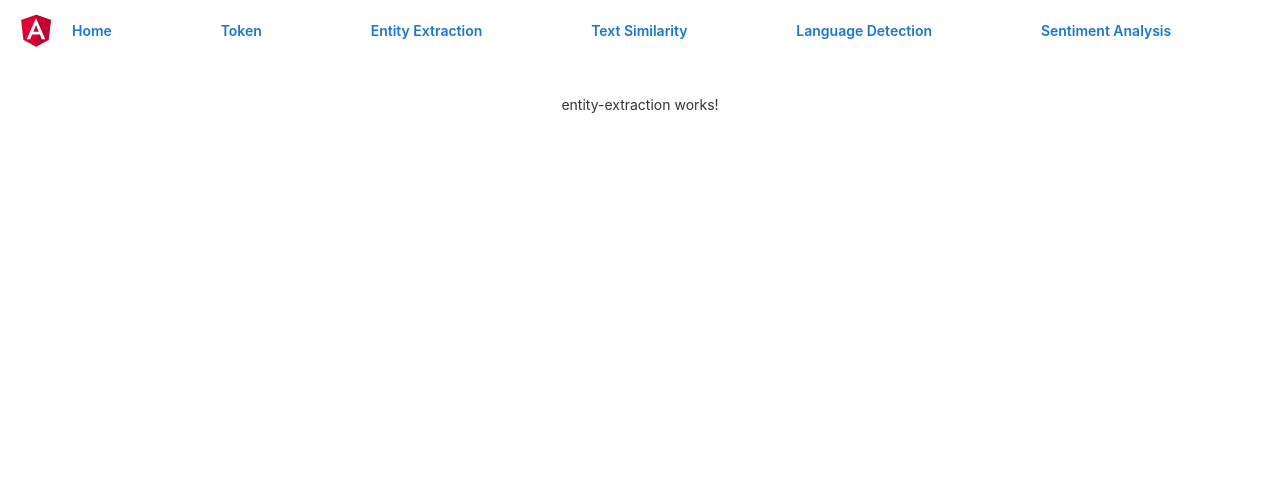
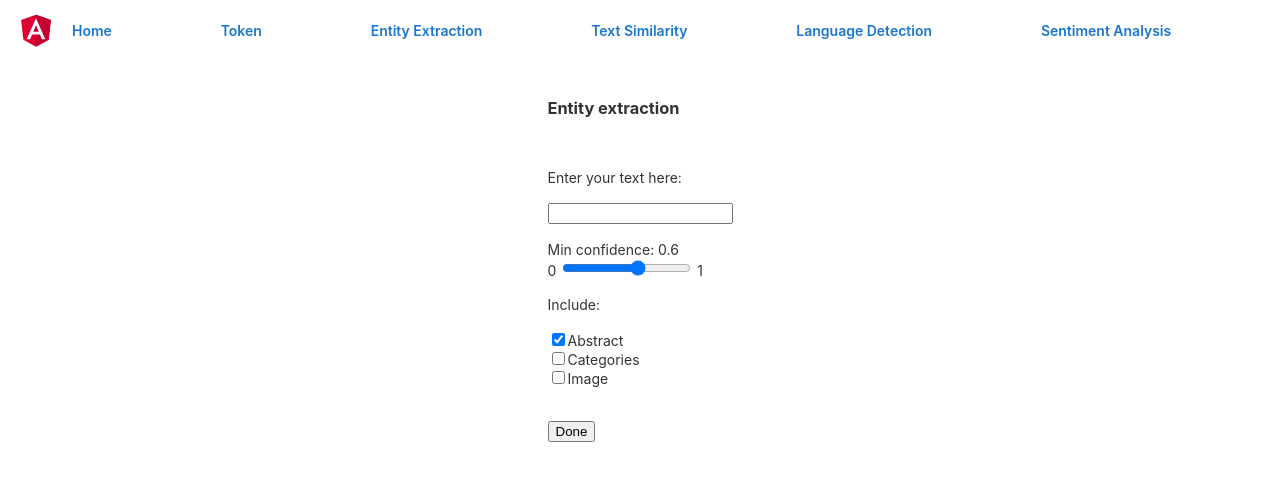
Before and after one commit to vranes/angular-dandelion-analytics, an Angular app: page /entity-extraction in a window 1280 px wide. Shown: the top 480 px of the page. Built offline with nearby package versions, Linux system fonts and the light colour scheme; sample sign-in values are in the browser's storage.

Commit message:
finished entity extraction component

```diff
--- a/package.json
+++ b/package.json
@@ -15,9 +15,11 @@
     "@angular/compiler": "~12.2.0",
     "@angular/core": "~12.2.0",
     "@angular/forms": "~12.2.0",
+    "@angular/http": "^7.2.16",
     "@angular/platform-browser": "~12.2.0",
     "@angular/platform-browser-dynamic": "~12.2.0",
     "@angular/router": "~12.2.0",
+    "file-saver": "^2.0.5",
     "rxjs": "~6.6.0",
     "tslib": "^2.3.0",
     "zone.js": "~0.11.4"
@@ -26,6 +28,7 @@
     "@angular-devkit/build-angular": "~12.2.11",
     "@angular/cli": "~12.2.11",
     "@angular/compiler-cli": "~12.2.0",
+    "@types/file-saver": "^2.0.3",
     "@types/jasmine": "~3.8.0",
     "@types/node": "^12.11.1",
     "jasmine-core": "~3.8.0",
--- a/src/app/components/entity-extraction/entity-extraction.component.html
+++ b/src/app/components/entity-extraction/entity-extraction.component.html
@@ -1 +1,65 @@
-<p>entity-extraction works!</p>
+<div>
+  <h3>Entity extraction</h3>
+  <br>
+  <br>
+  <label> Enter your text here: </label>
+  <br>
+  <!-- [(ngModel)] allows us to tie a HTML tag value to a certain model value -->
+  <!-- <input type="text" (keyup)="changeToken($event)" [(ngModel)]="token">-->
+
+  <!-- Below is an example of one-way binding -->
+  <!--  <input type="text" (keyup)="changeToken($event)">-->
+  <br>
+  <input type="textarea" [(ngModel)]="text">
+  <br>
+  <br>
+  <label> Min confidence: {{minConfidence * 0.01}} </label>
+  <br>
+  <label> 0 </label><input type="range" id="min-confidence" name="min-confidence" min="0" max="100" [(ngModel)]="minConfidence"><label> 1 </label>
+  <br>
+  <br>
+  <label> Include: </label>
+  <br>
+  <br>
+  <div>
+    <input type="checkbox" id="abstract"
+           [(ngModel)]='abstract'>
+    <label for="abstract">Abstract</label>
+  </div>
+  <div>
+    <input type="checkbox" id="categories" [(ngModel)]='categories'>
+    <label for="categories">Categories</label>
+  </div>
+  <div>
+    <input type="checkbox" id="image" [(ngModel)]='image'>
+    <label for="image">Image</label>
+  </div>
+  <br>
+  <br>
+  <input type="button" value="Done" (click)="extractEntity()">
+  <br>
+  <label> </label>
+  <br>
+  <ol>
+    <li *ngFor="let entity of entities">
+
+      <h3> {{ entity.spot }} </h3>
+      <div *ngIf="abstract">
+        <h4> Abstract: </h4>
+        {{ entity.abstract }}
+      </div>
+
+      <br>
+      <div *ngIf="categories">
+        <h4> Categories: </h4>
+        {{ entity.categories}}
+      </div>
+      <br>
+      <div *ngIf="image">
+        <h4> Image: </h4>
+      <!--  <img [src]=entity.image [alt]=entity.image> -->
+      </div>
+
+    </li>
+  </ol>
+</div>
--- a/src/app/components/entity-extraction/entity-extraction.component.ts
+++ b/src/app/components/entity-extraction/entity-extraction.component.ts
@@ -1,5 +1,9 @@
 import { Component, OnInit } from '@angular/core';
 import {Router} from "@angular/router";
+import {EntityExtractionService} from "../../services/entity-extraction.service";
+import {Entity, Wrapper} from "../../model";
+import {Observable} from "rxjs";
+import { saveAs } from 'file-saver';
 
 @Component({
   selector: 'app-entity-extraction',
@@ -8,9 +12,57 @@ import {Router} from "@angular/router";
 })
 export class EntityExtractionComponent implements OnInit {
 
-  constructor(private router: Router) { }
+  text: string = ''
+  minConfidence: number = 60
+  abstract: boolean = true
+  image: boolean = false
+  categories: boolean = false
+  private include: string[] = []
+  entities: Entity[] = []
+  wrapper: Wrapper = new class implements Wrapper {
+    annotations: any[] = [];
+    lang: string = '';
+    langConfidence: number = 0;
+    time: number = 0;
+    timestamp: string = '';
+  }
+
+  constructor(private router: Router, private service: EntityExtractionService){ }
 
   ngOnInit(): void {
   }
 
+  extractEntity(){
+    console.log(this.text)
+    this.include = []
+
+    if(this.abstract)
+      this.include.push('abstract')
+    if(this.image)
+      this.include.push('image')
+    if(this.categories)
+      this.include.push('categories')
+
+    this.service.extractEntities(this.text, this.minConfidence*0.01, this.include).subscribe((entities) => {
+      this.wrapper = entities
+      this.entities = []
+      this.wrapper.annotations.forEach(annotation =>{
+          var entity = new Entity
+          entity.spot = annotation.spot || ''
+          entity.abstract = annotation.abstract || ''
+          entity.categories = annotation.categories || ''
+
+          // if (annotation.image) {
+          //   entity.image = annotation.spot + ".jpg" || ''
+          //   this.downloadImage(annotation.image.full).subscribe((res) => {
+          //     saveAs(res, `${entity.spot}.jpg`)
+          //   })
+          // }
+          this.entities.push(entity)
+      })
+    })
+
+  }
+
+
 }
--- a/src/app/components/token-editor/token-editor.component.ts
+++ b/src/app/components/token-editor/token-editor.component.ts
@@ -1,4 +1,5 @@
 import { Component, OnInit } from '@angular/core';
+import {TokenService} from "../../services/token.service";
 
 @Component({
   selector: 'app-token-editor',
@@ -7,22 +8,19 @@ import { Component, OnInit } from '@angular/core';
 })
 export class TokenEditorComponent implements OnInit {
 
-  token: string
+  token: string = ''
 
-  constructor() {
-    this.token = localStorage.getItem("token") || ''
+  constructor(private tokenService: TokenService) {
+    // this.token = localStorage.getItem("token") || ''
   }
 
   ngOnInit(): void {
+    this.token = this.tokenService.getToken()
   }
 
   changeToken(newToken: HTMLInputElement): void {
     this.token = newToken.value
-    localStorage.setItem("token", this.token)
-  }
-
-  getToken(): string {
-    return this.token
+    this.tokenService.setToken(this.token)
   }
 
 }
--- a/src/app/model.ts
+++ b/src/app/model.ts
@@ -0,0 +1,27 @@
+export class Entity {
+  spot: string = ''
+  image: string = ''
+  public abstract: string = ''
+  categories: string[] = []
+}
+
+export class Image {
+  full: string = ''
+  thumbnail: string = ''
+}
+
+export interface Wrapper{
+  time: number,
+  annotations: any[],
+  lang: string,
+  langConfidence: number,
+  timestamp: string
+
+//
+// {time: 1, annotations: Array(2), lang: 'en', langConfidence: 1, timestamp: '2021-10-30T21:15:50.230'}
+// annotations: (2) [{…}, {…}]
+// lang: "en"
+// langConfidence: 1
+// time: 1
+// timestamp: "2021-10-30T21:15:50.230"
+}
--- a/src/app/services/entity-extraction.service.ts
+++ b/src/app/services/entity-extraction.service.ts
@@ -1,7 +1,10 @@
 import { Injectable } from '@angular/core';
 import {HttpClient} from "@angular/common/http";
-import {environment} from "../../../environments/environment";
-import {TokenEditorComponent} from "../../components/token-editor/token-editor.component";
+import {environment} from "../../environments/environment";
+import {TokenEditorComponent} from "../components/token-editor/token-editor.component";
+import {TokenService} from "./token.service";
+import {Observable} from "rxjs";
+import {Entity, Wrapper} from "../model";
 
 @Injectable({
   providedIn: 'root'
@@ -9,12 +12,22 @@ import {TokenEditorComponent} from "../../components/token-editor/token-editor.c
 export class EntityExtractionService {
 
   private readonly apiUrl = environment.entityExtractionApiUrl
+  private token: string = ''
 
-  constructor(private httpClient: HttpClient) { }
+  constructor(private httpClient: HttpClient, private tokenService: TokenService) { }
 
-  extractEntities(text: string, minConfidence: number, include: string[] ){
-    token = localStorage.getItem("token") || ''
-    return this.httpClient.get<Object[]>(`${this.apiUrl}/text=${text}&min_confidence=${minConfidence}&include=${include}&token=${}`)
+  extractEntities(text: string, minConfidence: number, include: string[]): Observable<Wrapper>{
+    this.token = this.tokenService.getToken()
+    return this.httpClient.get<Wrapper>(`${this.apiUrl}?text=${text}&min_confidence=${minConfidence}&include=${include}&token=${this.token}`).pipe()
 
+    // this.httpClient.get<ArrayBuffer>(`${this.apiUrl}`,{
+    // text: text,
+    // min_confidence: minConfidence,
+    // include: include,
+    // token: this.token})
+  }
+
+  downloadImage(imageUrl: string): Observable<Blob> {
+    return this.httpClient.get(imageUrl, { responseType: 'blob'}).pipe()
   }
 }
--- a/src/app/services/token.service.ts
+++ b/src/app/services/token.service.ts
@@ -3,7 +3,7 @@ import { Injectable } from '@angular/core';
 @Injectable({
   providedIn: 'root'
 })
-export class TokenEditorService {
+export class TokenService {
 
   private token: string
 
@@ -11,7 +11,7 @@ export class TokenEditorService {
     this.token = localStorage.getItem("token") || ''
   }
 
-  changeToken(newToken: string): void {
+  setToken(newToken: string): void {
     this.token = newToken
     localStorage.setItem("token", this.token)
   }
--- a/src/environments/environment.ts
+++ b/src/environments/environment.ts
@@ -2,9 +2,9 @@
 // `ng build` replaces `environment.ts` with `environment.prod.ts`.
 // The list of file replacements can be found in `angular.json`.
 
-export const environment = {
+export const environment = {  // global variables, e.g backed API's
   production: false,
-  apiUrl: 'dandelion',     // global variables, e.g backed API's
+  entityExtractionApiUrl: 'https://api.dandelion.eu/datatxt/nex/v1',
   title: 'dandelion-analytics',
 };
 
```
Also changed, not shown: 1 other file (tests, documents, lock files or other folders).
